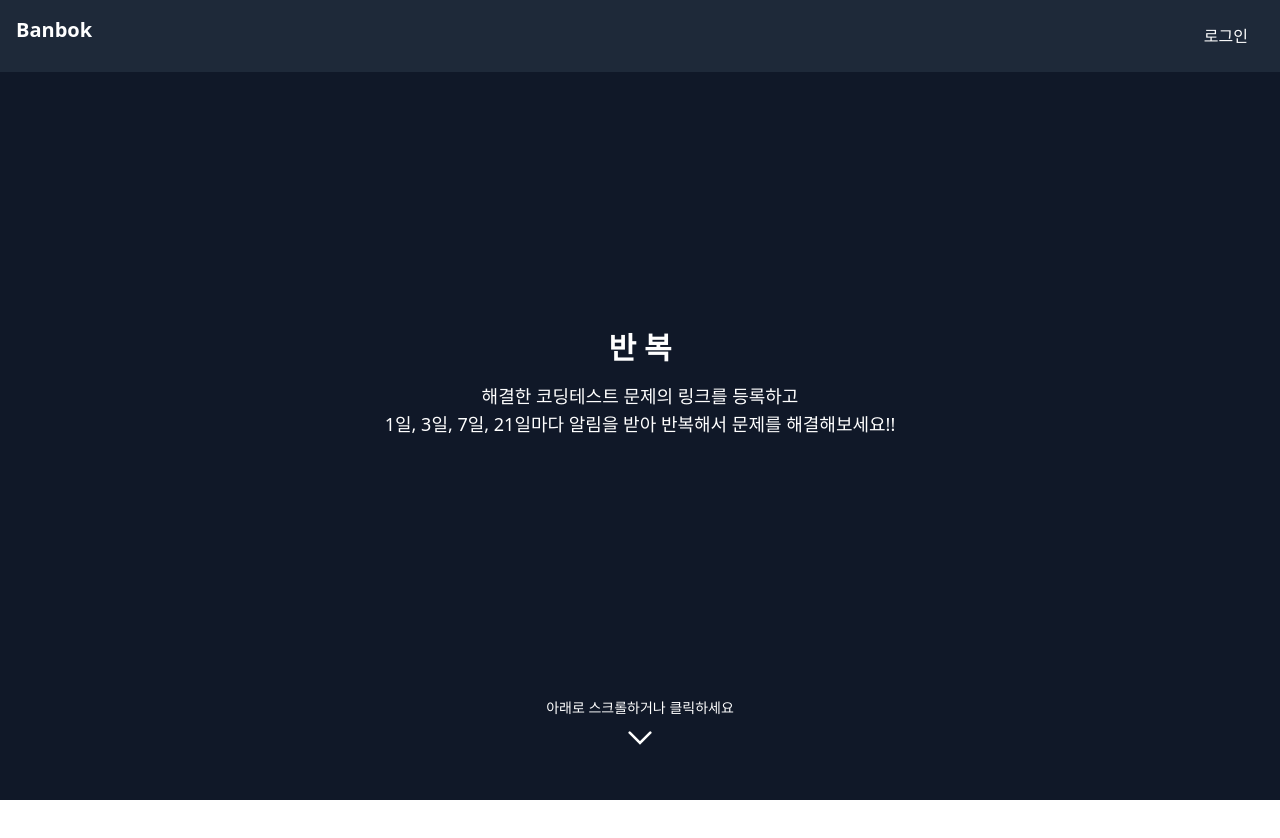
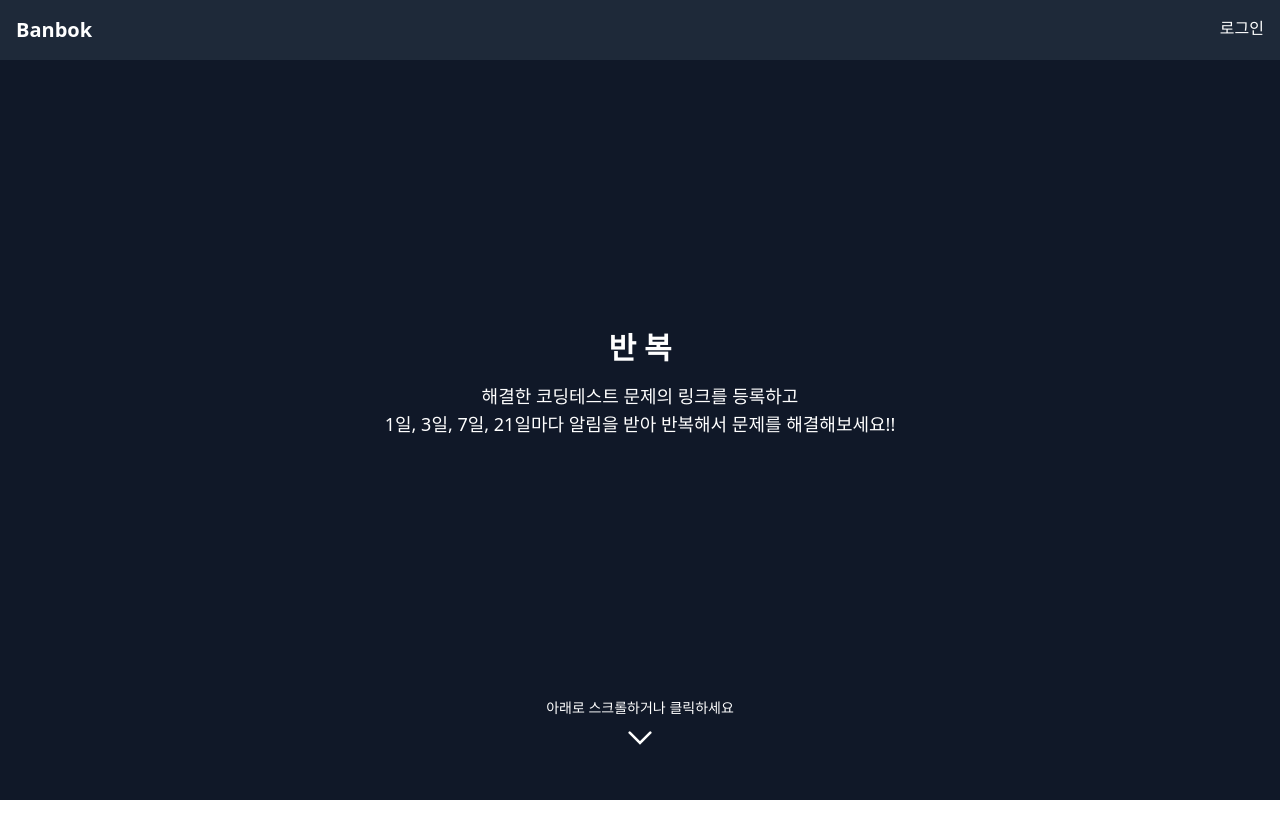
Before and after one commit to Banbok/FE, a Next.js app in the folder my-app/: page / in a window 1280 px wide. Shown: the top 838 px of the page. Built offline with nearby package versions, Linux system fonts and the light colour scheme.

Commit message:
style : 스타일 크기 삭제

```diff
--- a/my-app/app/_components/Button/LoginButton.tsx
+++ b/my-app/app/_components/Button/LoginButton.tsx
@@ -3,11 +3,7 @@
 import Link from "next/link";
 
 const LoginButton = () => {
-  return (
-    <Link href="/login" className="px-4 py-2">
-      로그인
-    </Link>
-  );
+  return <Link href="/login">로그인</Link>;
 };
 
 export default LoginButton;
```
